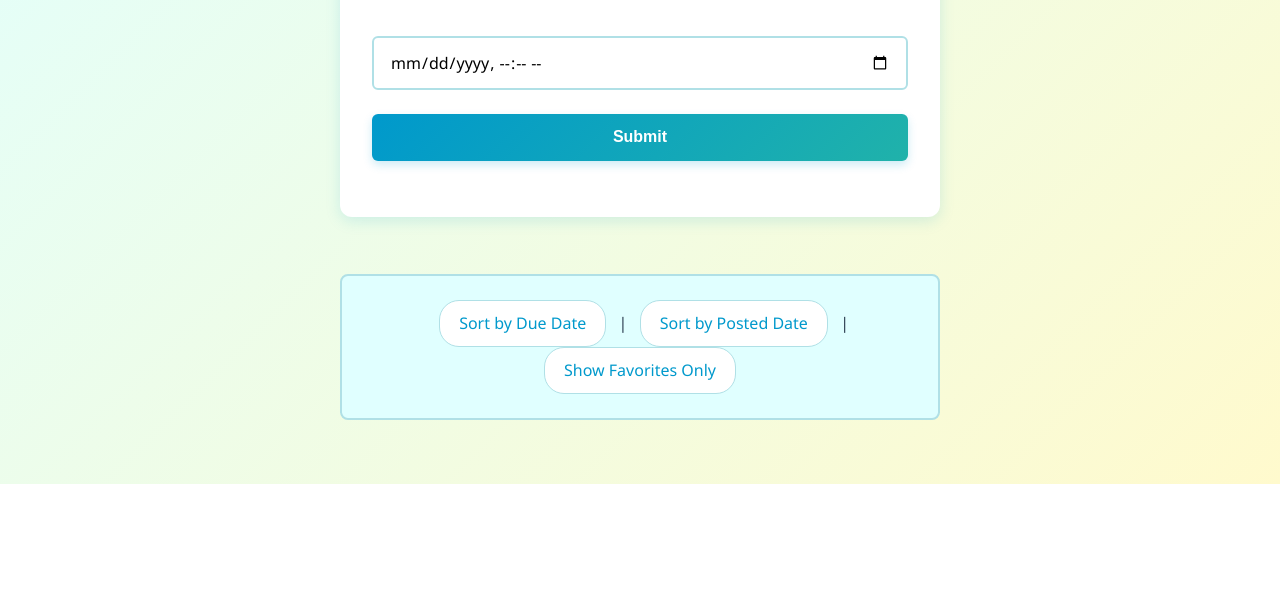
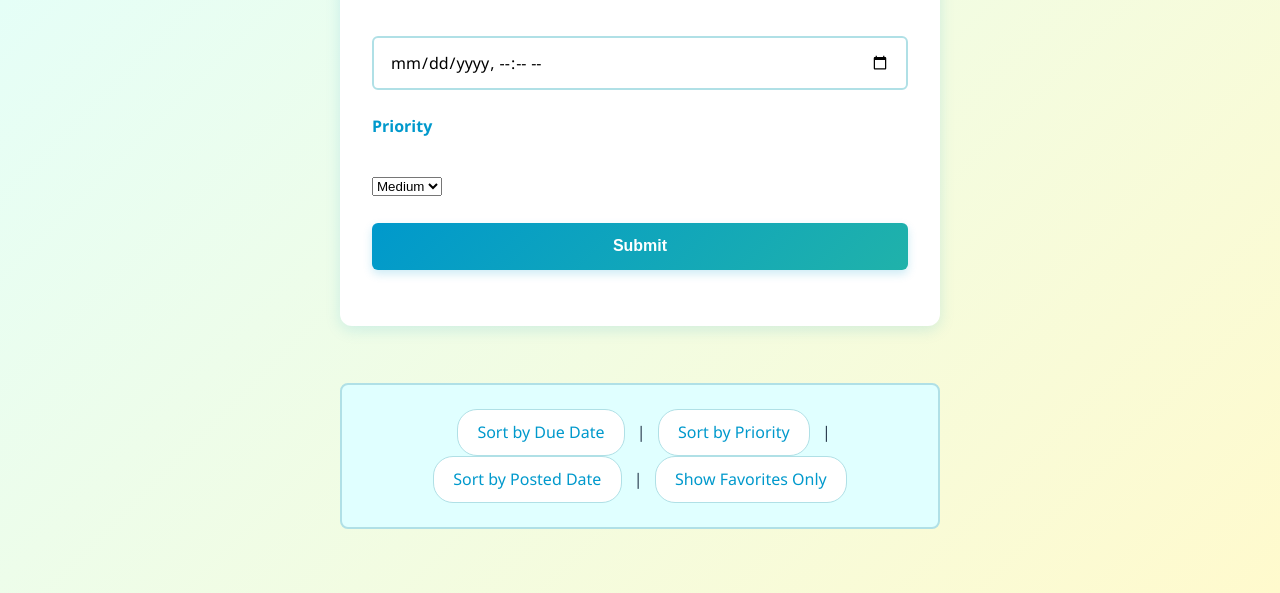
Before and after one commit to rui319420/django-test-exercise, a Django app: page / in a window 1280 px wide. Shown: the part 350-943 px from the top of the page. Before the commit the page ends 834 px from the top, so only its background shows below. Run offline with Django 5.2, Linux system fonts and the light colour scheme; data that the repository does not hold is empty.

Commit message:
priority機能の追加

```diff
--- a/todo/templates/todo/detail.html
+++ b/todo/templates/todo/detail.html
@@ -25,6 +25,7 @@
     <h1>{% if task.favorite %}<span class="favorite-mark">★</span> {% endif %}{{ task.title }}</h1>
     <ul>
       <li>Posted at: {{ task.posted_at }}</li>
+      <li>Priority: {{ task.get_priority_display }}</li>
       {% if task.due_at %}
       <li>Due at: {{ task.due_at }}</li>
       {% endif %}
--- a/todo/templates/todo/index.html
+++ b/todo/templates/todo/index.html
@@ -34,6 +34,14 @@
         <input id="dueInput" name="due_at" type="datetime-local">
       </div>
       <div>
+        <label for="priorityInput">Priority</label><br>
+        <select id="priorityInput" name="priority">
+          <option value="0">Low</option>
+          <option value="1" selected>Medium</option>
+          <option value="2">High</option>
+        </select>
+      </div>
+      <div>
         <button type="submit">Submit</button>
       </div>
     </form>
@@ -41,6 +49,7 @@
 
     <div>
       <a href="{% url 'index' %}?order=due">Sort by Due Date</a> |
+      <a href="{% url 'index' %}?order=priority">Sort by Priority</a> |
       <a href="{% url 'index' %}?order=post">Sort by Posted Date</a>
       |
       {% if show_favorites_only %}
@@ -58,6 +67,7 @@
       </h2>
       <ul>
         <li>Posted at: {{ task.posted_at }}</li>
+        <li>Priority: {{ task.get_priority_display }}</li>
         {% if task.due_at %}
         <li>Due at: {{ task.due_at }}</li>
         {% endif %}
--- a/todo/views.py
+++ b/todo/views.py
@@ -8,9 +8,12 @@ from todo.models import Task
 # Create your views here.
 def index(request):
     if request.method == "POST":
+        due_at_value = request.POST.get("due_at")
+        due_at = make_aware(parse_datetime(due_at_value)) if due_at_value else None
         task = Task(
             title=request.POST["title"],
-            due_at=make_aware(parse_datetime(request.POST["due_at"])),
+            priority=int(request.POST.get("priority", Task.PRIORITY_MEDIUM)),
+            due_at=due_at,
         )
         task.save()
 
@@ -18,7 +21,9 @@ def index(request):
     if request.GET.get("favorite") == "1":
         tasks = tasks.filter(favorite=True)
 
-    if request.GET.get("order") == "due":
+    if request.GET.get("order") == "priority":
+        tasks = tasks.order_by("-priority", "-posted_at")
+    elif request.GET.get("order") == "due":
         tasks = tasks.order_by("due_at")
     else:
         tasks = tasks.order_by("-posted_at")
@@ -48,7 +53,9 @@ def update(request, task_id):
         raise Http404("Task does not exist")
     if request.method == 'POST':
         task.title = request.POST['title']
-        task.due_at = make_aware(parse_datetime(request.POST['due_at']))
+        task.priority = int(request.POST.get('priority', Task.PRIORITY_MEDIUM))
+        due_at_value = request.POST.get('due_at')
+        task.due_at = make_aware(parse_datetime(due_at_value)) if due_at_value else None
         task.save()
         return redirect(detail, task_id)
 
```
Also changed, not shown: todo/models.py (+10 -0 lines), todo/templates/todo/edit.html (+8 -0 lines), todo/tests.py (+22 -0 lines), todo/migrations/0004_task_priority.py (added).
